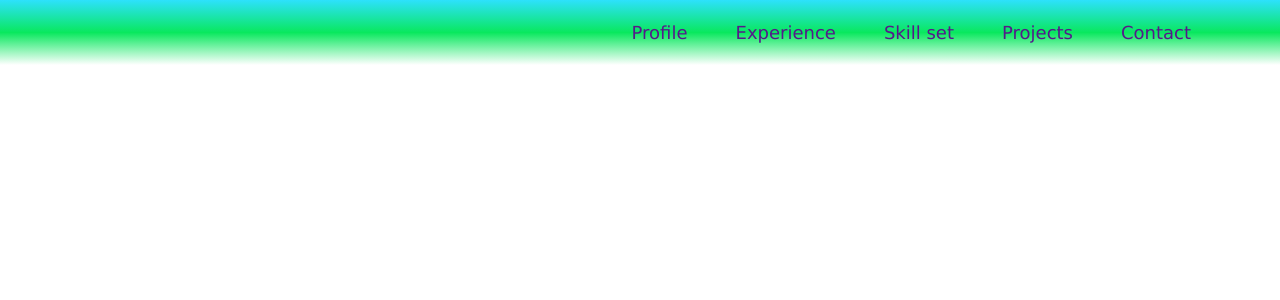
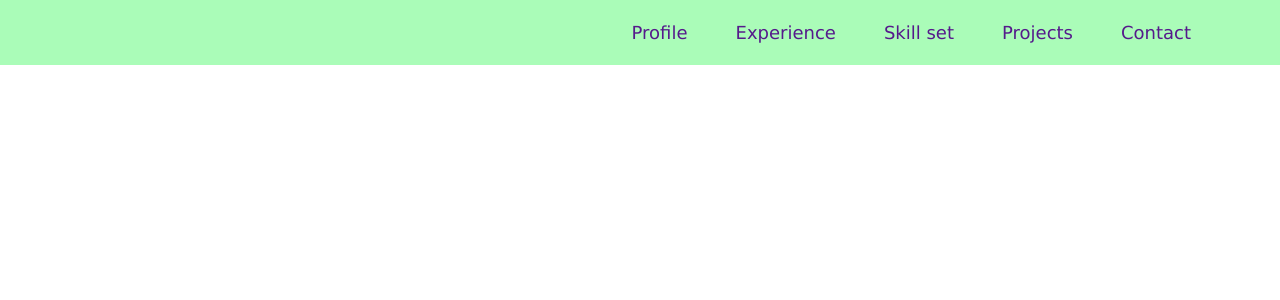
Before and after one commit to Camilo-ovalle/Personal_portfolio, a React (Vite) app: page / in a window 1280 px wide. Shown: the top 300 px of the page. Built offline with nearby package versions, Linux system fonts and the light colour scheme.

Commit message:
starting again with the hearder because i didn´t like what I did yesterday

```diff
--- a/src/styles/NavBar.scss
+++ b/src/styles/NavBar.scss
@@ -3,7 +3,7 @@ nav{
     justify-content: right;
     align-items: center;
     height: 65px;
-    background-image: linear-gradient(to bottom, #2DE1FC, #09E85E, white);
+    background-color: #AAFCB8;
     padding: 0px 65px;
 }
 
```
